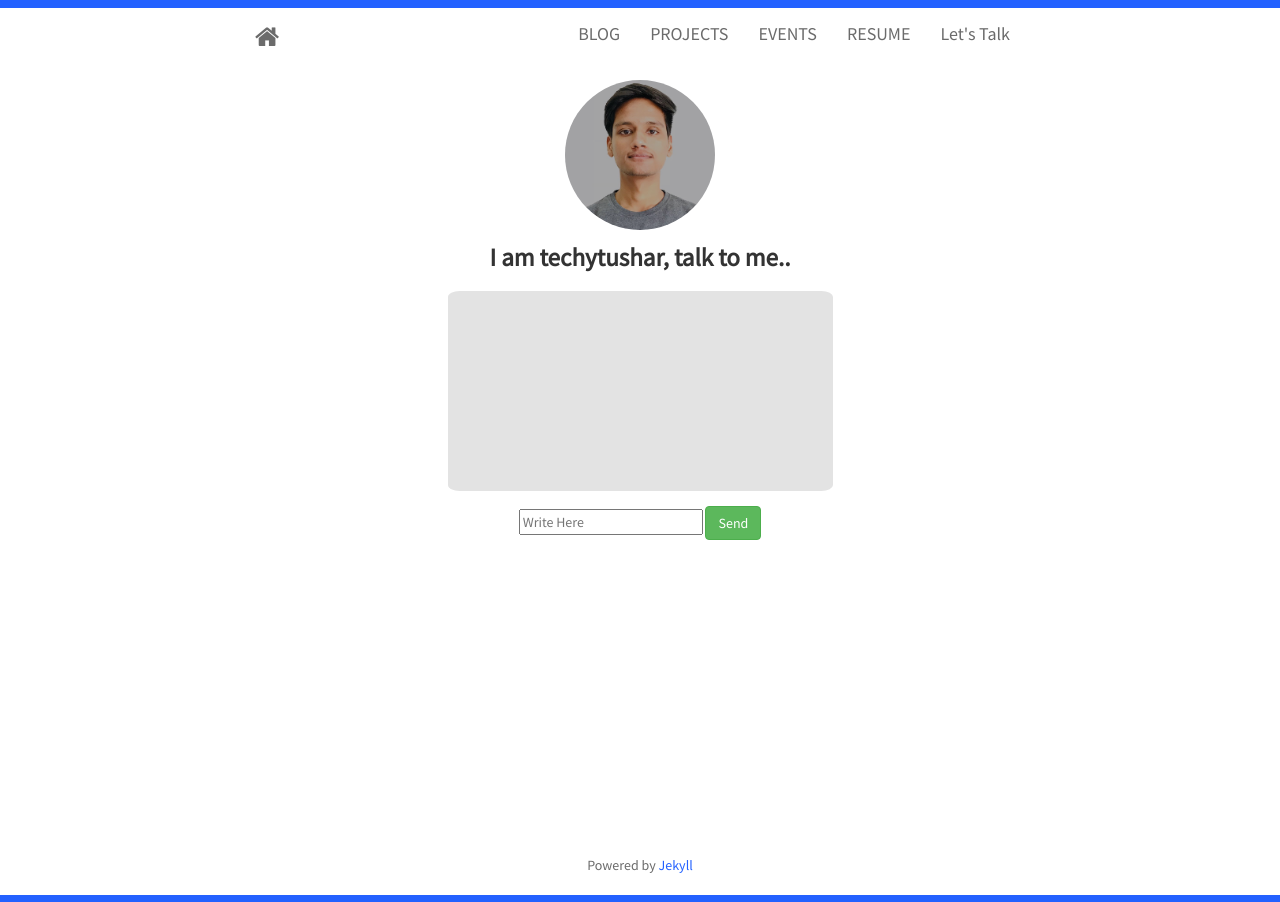
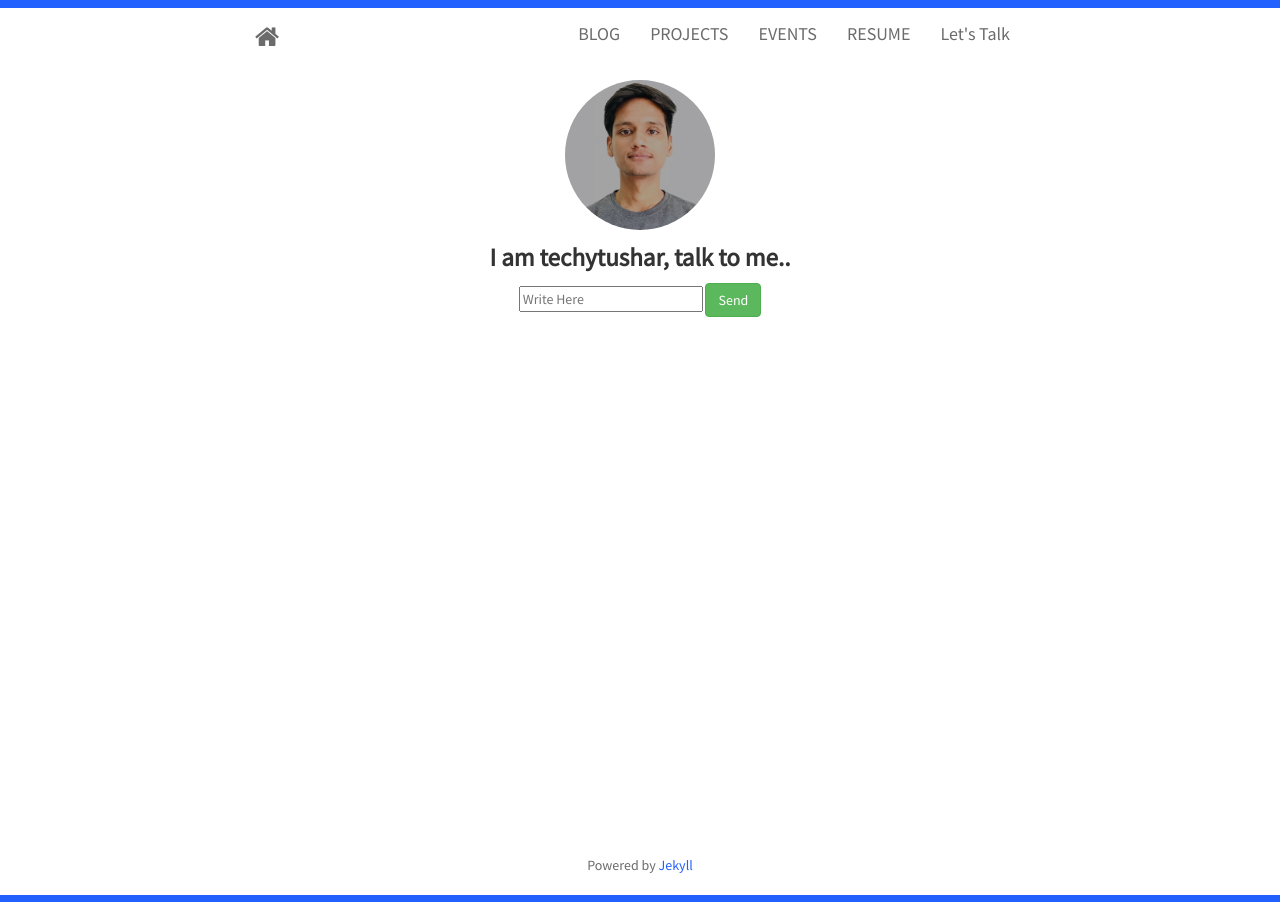
Before and after one commit to techytushar/techytushar.github.io, a Jekyll site: the page built from chat.html, in a window 1280 px wide. Built offline with Jekyll 4.4.1, drawn with Linux system fonts in a browser that asks for light colours; nearby versions of some CDN libraries.

Commit message:
correct mistake

```diff
--- a/static/css/main.css
+++ b/static/css/main.css
@@ -217,7 +217,7 @@ div.footer{
   font-size:25px;
 }
 .chat-message-box{
-  display:block;
+  display:none;
   background-color:#e3e3e3;
   border-radius:3%;
   width:50%;
@@ -251,3 +251,7 @@ div.footer{
   height:50px;
   widht:50px;
 }
+
+input{
+  margin-top:10px;
+}
```
